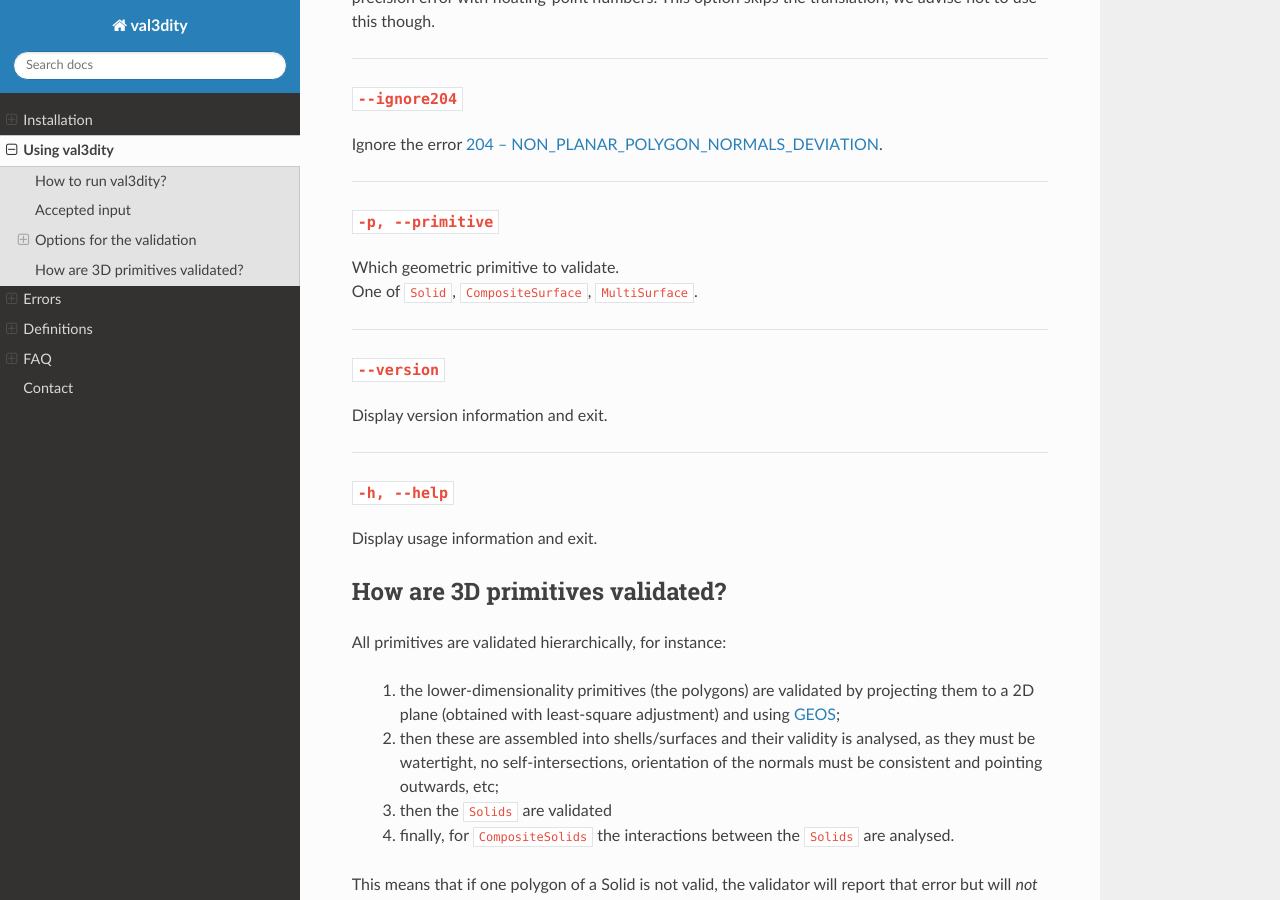
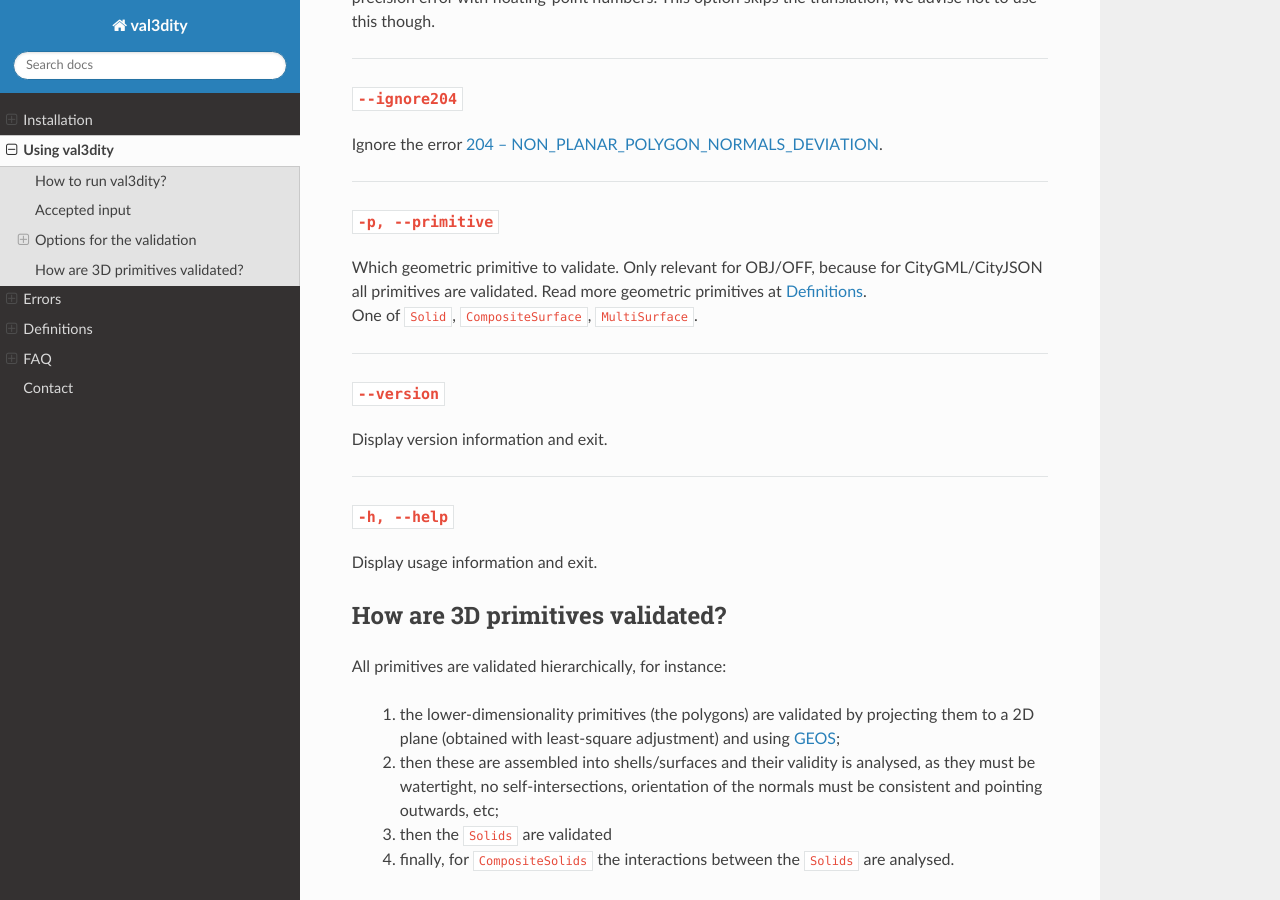
Before and after one commit to tudelft3d/val3dity, a Sphinx documentation site: the page built from docs/usage.rst, in a window 1280 px wide and 900 px high, scrolled down 4570 px. Built offline with Sphinx 7.4.7 and the Read the Docs theme 2.0.0, drawn with Linux system fonts in a browser that asks for light colours.

Commit message:
Clarify -p option
Closes #78

```diff
--- a/docs/definitions.rst
+++ b/docs/definitions.rst
@@ -1,3 +1,5 @@
+.. _def:
+
 ===========
 Definitions
 ===========
--- a/docs/usage.rst
+++ b/docs/usage.rst
@@ -173,7 +173,7 @@ Using an overlap tolerance significantly reduces the speed of the validator, bec
 
 ``-p, --primitive``
 *****************
-|  Which geometric primitive to validate.
+|  Which geometric primitive to validate. Only relevant for OBJ/OFF, because for CityGML/CityJSON all primitives are validated. Read more geometric primitives at :ref:`def`.
 |  One of ``Solid``, ``CompositeSurface``, ``MultiSurface``.
 
 ----
```
